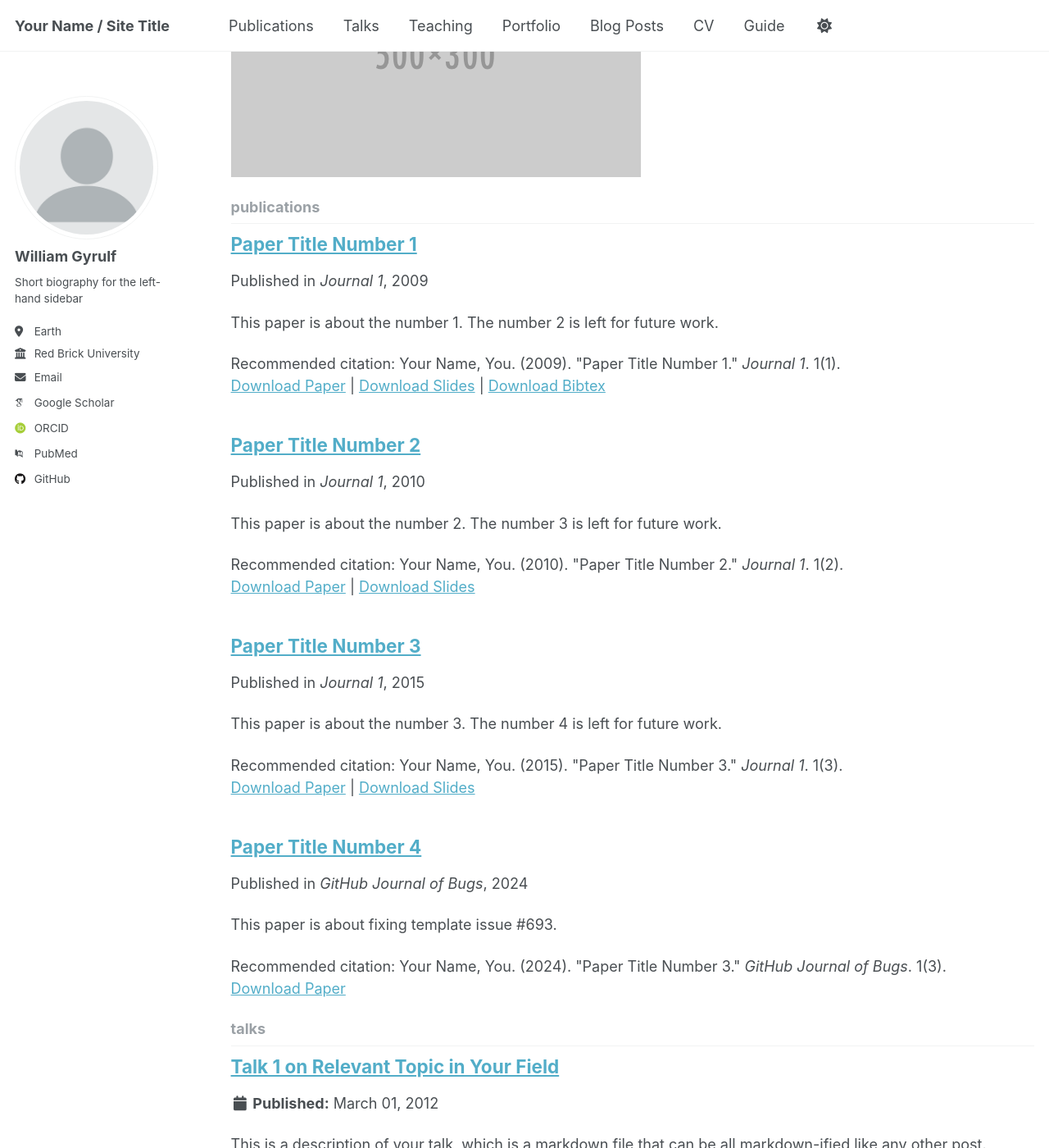
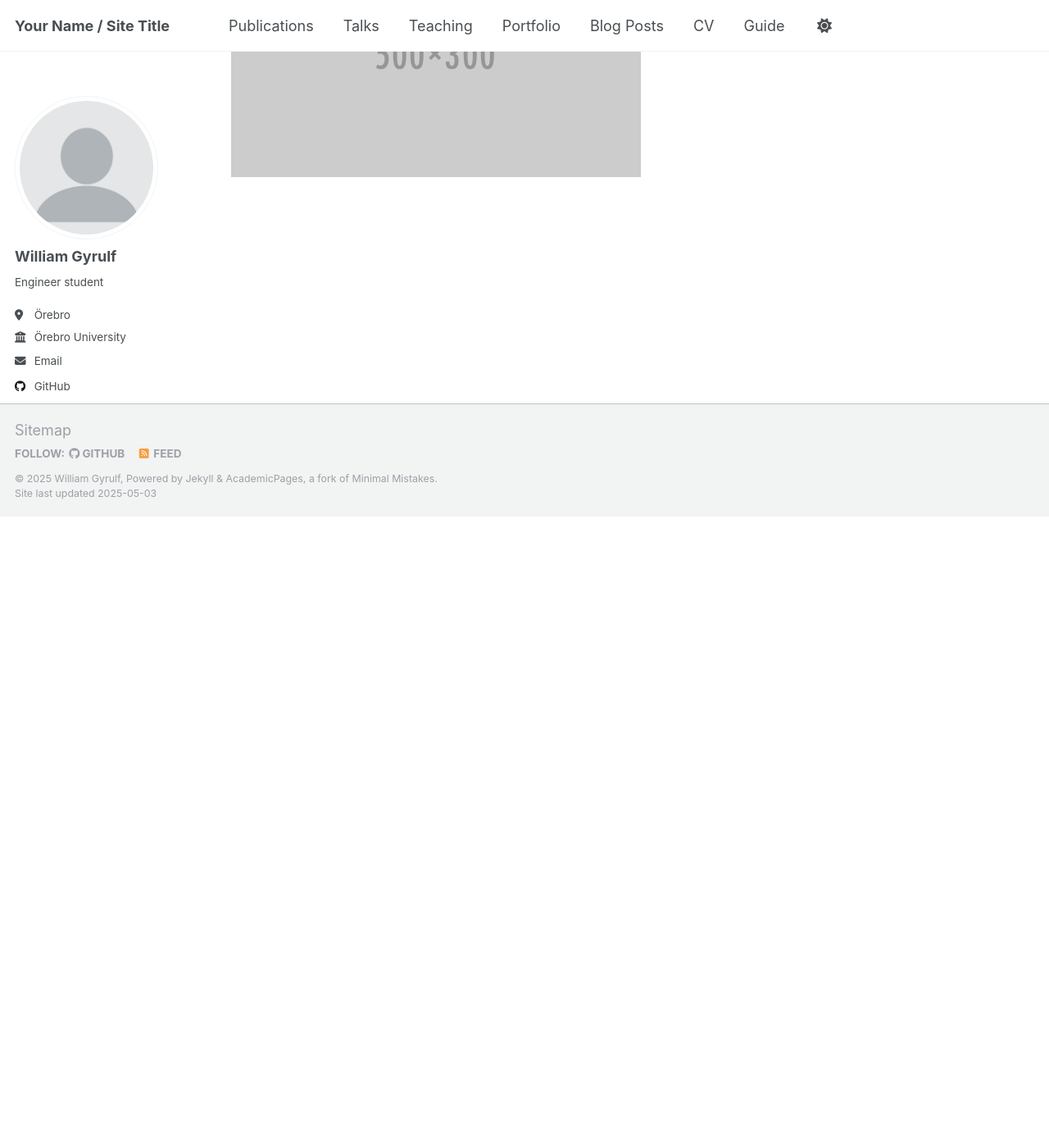
Before and after one commit to WilleGyr/willegyr.github.io, a Jekyll site: the page built from _pages/collection-archive.html, in a window 1280 px wide and 1400 px high, scrolled down 869 px. Shown: the whole window at 82% size. Built offline with Jekyll 4.4.1, drawn with Linux system fonts in a browser that asks for light colours; some web fonts are replaced; after the commit the page ends 1499 px from its top, so only the background shows below that; some of the changed text lies outside the part shown.

Commit message:
Update _config.yml

```diff
--- a/_config.yml
+++ b/_config.yml
@@ -25,20 +25,20 @@
   avatar           : "profile.png"
   name             : "William Gyrulf"
   pronouns         : # example: "she/her"
-  bio              : "Short biography for the left-hand sidebar"
-  location         : "Earth"
-  employer         : "Red Brick University"
+  bio              : "Engineer student"
+  location         : "Örebro"
+  employer         : "Örebro University"
   uri              : # URL
   email            : "william.gyrulf@hotmail.com"
 
   # Academic websites
   academia         : # URL
   arxiv            : # URL - Update with the correct link to your profile
-  googlescholar    : "https://scholar.google.com/citations?user=PS_CX0AAAAAJ"
+  googlescholar    : # URL
   impactstory      : # URL
-  orcid            : "http://orcid.org/yourorcidurl"
+  orcid            : # URL
   semantic         : # URL
-  pubmed           : "https://www.ncbi.nlm.nih.gov/pubmed/?term=john+snow"
+  pubmed           : # URL
   researchgate     : # URL
   scopus           : # URL
 
@@ -215,16 +215,16 @@
 # These settings control the types of collections used by the template
 collections:
   teaching:
-    output: true
+    output: false
     permalink: /:collection/:path/
   publications:
-    output: true
+    output: false
     permalink: /:collection/:path/
   portfolio:
     output: true
     permalink: /:collection/:path/
   talks:
-    output: true
+    output: false
     permalink: /:collection/:path/
 
 
```
